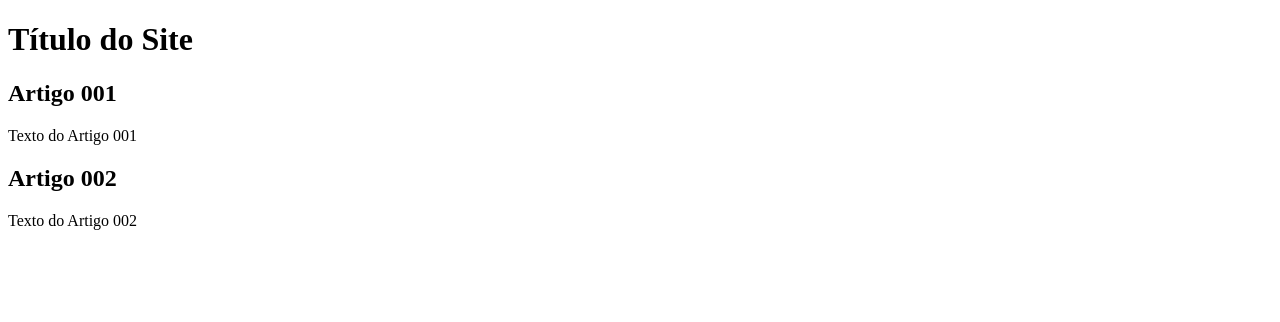
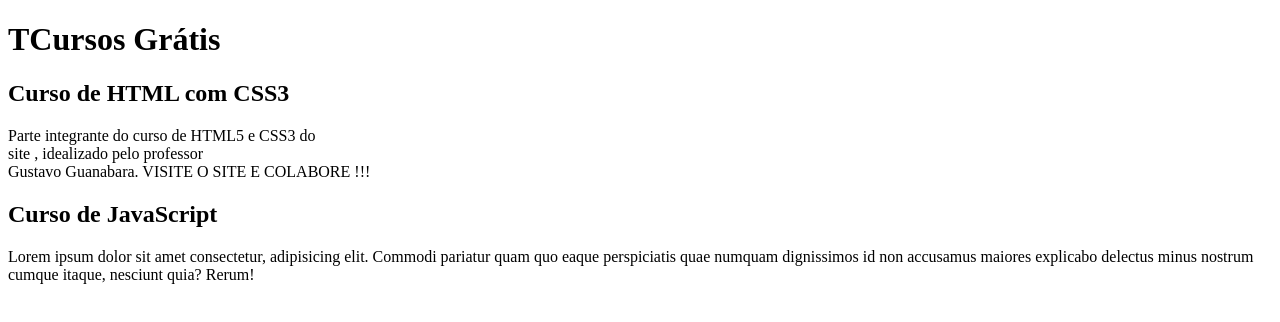
Before and after one commit to Andersonaltino/projeto-site, a plain HTML site: page index.html in a window 1280 px wide. Drawn offline with Linux system fonts and the light colour scheme.

Commit message:
Comecei a escrever o conteúdo

```diff
--- a/index.html
+++ b/index.html
@@ -9,15 +9,17 @@
 <body>
     <main>
         <header>
-            <h1>Título do Site</h1>
+            <h1>TCursos Grátis</h1>
         </header>
         <article>
-            <h2>Artigo 001</h2>
-            <p>Texto do Artigo 001</p>
+            <h2>Curso de HTML com CSS3</h2>
+            <p>Parte integrante do curso de HTML5 e CSS3 do <br>
+            site <link rel="https://www.cursoemvideo.com/" href="cursoemvideo.com">, idealizado pelo professor <br>
+        Gustavo Guanabara.   VISITE O SITE E COLABORE !!!  </p>
         </article>
         <article>
-            <h2>Artigo 002</h2>
-            <p>Texto do Artigo 002</p>
+            <h2>Curso de JavaScript</h2>
+            <p> Lorem ipsum dolor sit amet consectetur, adipisicing elit. Commodi pariatur quam quo eaque perspiciatis quae numquam dignissimos id non accusamus maiores explicabo delectus minus nostrum cumque itaque, nesciunt quia? Rerum! </p>
         </article>
     </main>
 
```
